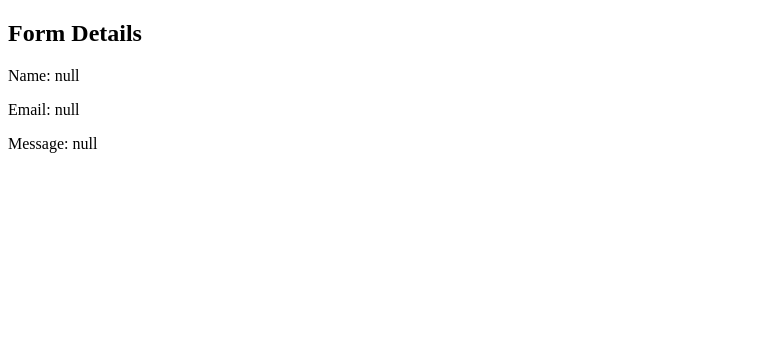
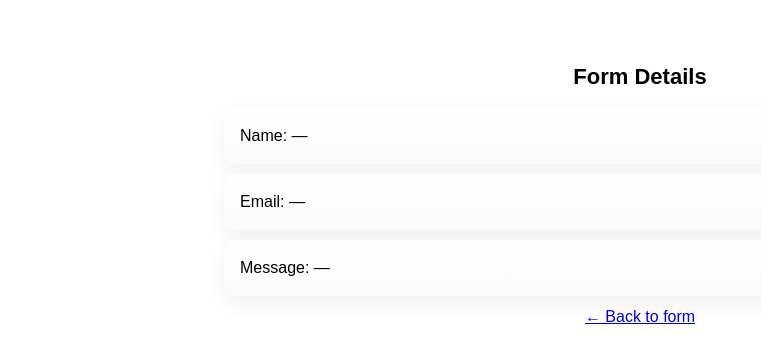
Before and after one commit to krishnaafk/Krishna_Portfolio, a plain HTML site: page form-details.html in a window 1280 px wide. Shown: the whole page, without its empty margins (0-761 px from the left). Drawn offline with Linux system fonts and the light colour scheme.

Commit message:
added css to form details page

```diff
--- a/form-details.html
+++ b/form-details.html
@@ -1,16 +1,28 @@
 <!DOCTYPE html>
-<html>
-<body>
+<html lang="en">
+<head>
+	<meta charset="utf-8">
+	<meta name="viewport" content="width=device-width, initial-scale=1">
+	<title>Form Details</title>
+	<link rel="stylesheet" href="style.css">
+</head>
+<body class="light">
+	<main class="form-details">
 		<h2>Form Details</h2>
 
 		<p id="n"></p>
 		<p id="e"></p>
 		<p id="m"></p>
 
+		<p style="text-align:center; margin-top:12px;">
+			<a href="index.html">&larr; Back to form</a>
+		</p>
+	</main>
+
 	<script>
-document.getElementById("n").innerText = "Name: " + localStorage.getItem("name");
-document.getElementById("e").innerText = "Email: " + localStorage.getItem("email");
-document.getElementById("m").innerText = "Message: " + localStorage.getItem("message");
+		document.getElementById("n").innerText = "Name: " + (localStorage.getItem("name") || "—");
+		document.getElementById("e").innerText = "Email: " + (localStorage.getItem("email") || "—");
+		document.getElementById("m").innerText = "Message: " + (localStorage.getItem("message") || "—");
 	</script>
 
 </body>
--- a/style.css
+++ b/style.css
@@ -14,7 +14,7 @@ body.dark {
     background-color: #121212;
     color: white;
 }
-/* Footer styles */
+
 footer {
     margin-top: 28px;
     padding: 18px 12px;
@@ -26,17 +26,17 @@ footer {
 }
 footer a { color: inherit; text-decoration: underline; }
 
-/* Dark-mode overrides so text doesn't disappear */
+
 body.dark section,
 body.dark form,
 body.dark nav,
 body.dark header,
 body.dark .skill .bar {
-    background: #1b1b1b; /* darker panels */
+    background: #1b1b1b;
     color: #e6e6e6;
 }
 
-/* Dark mode card overrides */
+
 body.dark .interest-card {
     background: linear-gradient(135deg, #2a2a3a 0%, #252535 100%);
     border-color: rgba(30, 136, 229, 0.2);
@@ -122,7 +122,7 @@ th, td {
     padding: 10px;
 }
 
-/* ========== SKILLS SECTION - GRID LAYOUT ========== */
+
 #skills {
     padding: 40px;
 }
@@ -158,7 +158,7 @@ th, td {
     border-radius: 6px;
 }
 
-/* ========== PROJECTS SECTION - GRID LAYOUT ========== */
+
 #projects {
     padding: 40px;
 }
@@ -199,7 +199,7 @@ th, td {
     line-height: 1.6;
 }
 
-/* ========== INTEREST CARDS - FLEXBOX LAYOUT ========== */
+
 #intrest {
     padding: 40px;
 }
@@ -251,7 +251,7 @@ th, td {
     line-height: 1.5;
 }
 
-/* ========== HOBBIES CARDS - FLEXBOX LAYOUT ========== */
+
 #Hobbies {
     padding: 40px;
 }
@@ -334,7 +334,7 @@ th, td {
     transform: scale(1);
 }
 
-/* Slider navigation buttons */
+
 .slider-btn {
     position: absolute;
     top: 50%;
@@ -357,12 +357,12 @@ th, td {
 .slider-btn.prev { left: 14px; }
 .slider-btn.next { right: 14px; }
 
-/* Dots (optional) */
+
 .slider-dots { position: absolute; left: 50%; transform: translateX(-50%); bottom: 12px; display:flex; gap:8px; z-index:12 }
 .slider-dots .dot { width:10px; height:10px; border-radius:50%; background:rgba(255,255,255,0.6); cursor:pointer; transition:transform 160ms, background 160ms }
 .slider-dots .dot.active { background:#fff; transform:scale(1.25) }
 
-/* Make images inside slides look crisp */
+
 .slide { display:block; }
 .slide[src] { display:block; }
 
@@ -400,7 +400,6 @@ th, td {
     box-shadow: 0 6px 16px rgba(0, 123, 255, 0.3);
 }
 
-/* Dark mode back-to-top button */
 body.dark #backToTop {
     background: linear-gradient(135deg, #1e88e5, #1565c0);
     box-shadow: 0 8px 20px rgba(30, 136, 229, 0.4);
@@ -422,7 +421,7 @@ body.dark #backToTop:hover {
     text-align: center;
 }
 
-/* Form on main page */
+
 form {
     max-width: 760px;
     margin: 36px auto;
@@ -446,19 +445,29 @@ form input[type="text"]:focus, form textarea:focus { border-color: #007bff; box-
 form button { padding: 10px 16px; border-radius: 8px; border: none; background: #007bff; color: #fff; cursor: pointer; font-weight:600 }
 form button:hover { filter:brightness(0.95) }
 
-/* Styling for form-details page (targets the IDs used there) */
+
+.form-details { max-width: 880px; margin: 28px auto; padding: 18px; }
+.form-details h2 { text-align: center; margin-bottom: 18px; font-size: 22px; }
+
 #n, #e, #m {
     display: block;
     max-width: 800px;
     margin: 10px auto;
     padding: 16px;
-    background: linear-gradient(180deg, rgba(255,255,255,0.8), rgba(250,250,250,0.9));
-    border-radius: 8px;
-    box-shadow: 0 6px 18px rgba(0,0,0,0.06);
+    background: linear-gradient(180deg, rgba(255,255,255,0.9), rgba(250,250,250,0.98));
+    border-radius: 10px;
+    box-shadow: 0 8px 22px rgba(0,0,0,0.06);
     font-size: 16px;
+    line-height: 1.5;
+    word-wrap: break-word;
 }
 
-/* Responsive tweaks for Grid and Flexbox layouts */
+@media (max-width:480px) {
+    .form-details { margin: 14px; padding: 12px; }
+    #n, #e, #m { padding: 12px; font-size: 15px }
+}
+
+
 @media (max-width: 1024px) {
     #projects .projects-grid {
         grid-template-columns: repeat(auto-fit, minmax(280px, 1fr));
```
Lines whose indentation alone changed are shown as unchanged.
